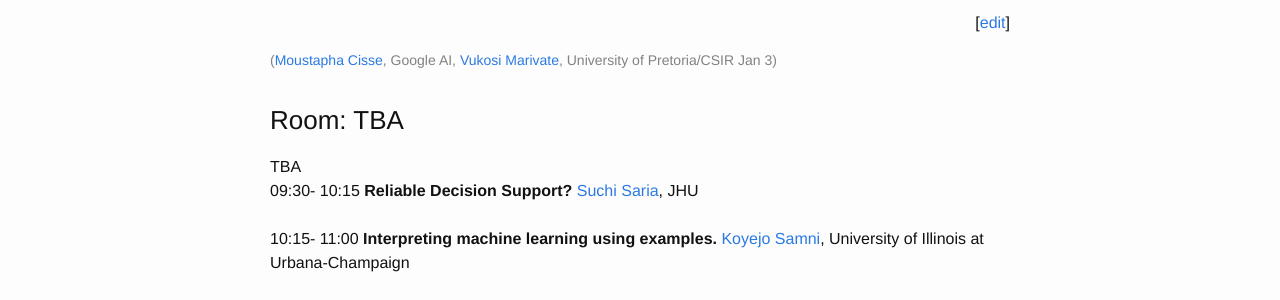
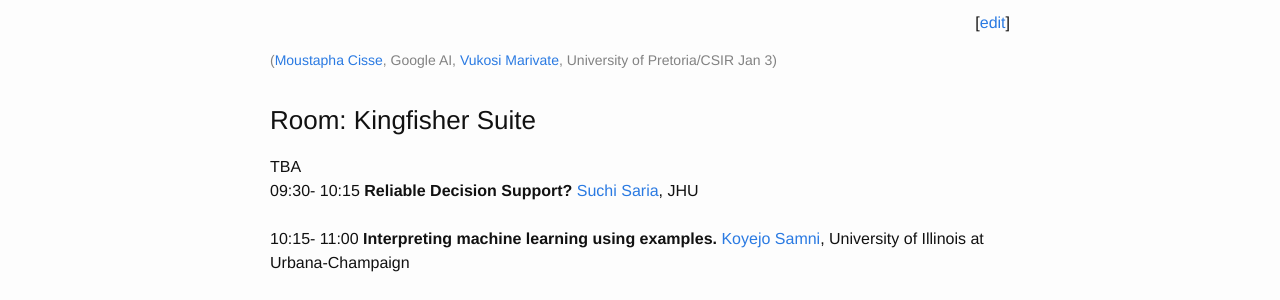
Before and after one commit to dalimeeting/dalimeeting.github.io, a Jekyll site: the page built from _posts/2019-01-03-workshop-fairness.md, in a window 1280 px wide. Shown: the part 582-882 px from the top of the page. Built offline with Jekyll 4.4.1, drawn with Linux system fonts in a browser that asks for light colours.

Commit message:
Update 2019-01-03-workshop-fairness.md

```diff
--- a/_posts/2019-01-03-workshop-fairness.md
+++ b/_posts/2019-01-03-workshop-fairness.md
@@ -14,7 +14,7 @@ organizers:
   family: Marivate
   url: http://www.vima.co.za
   institute: University of Pretoria/CSIR
-room: "TBA"
+room: "Kingfisher Suite"
 show_abstracts: false
 
 talks:
```
